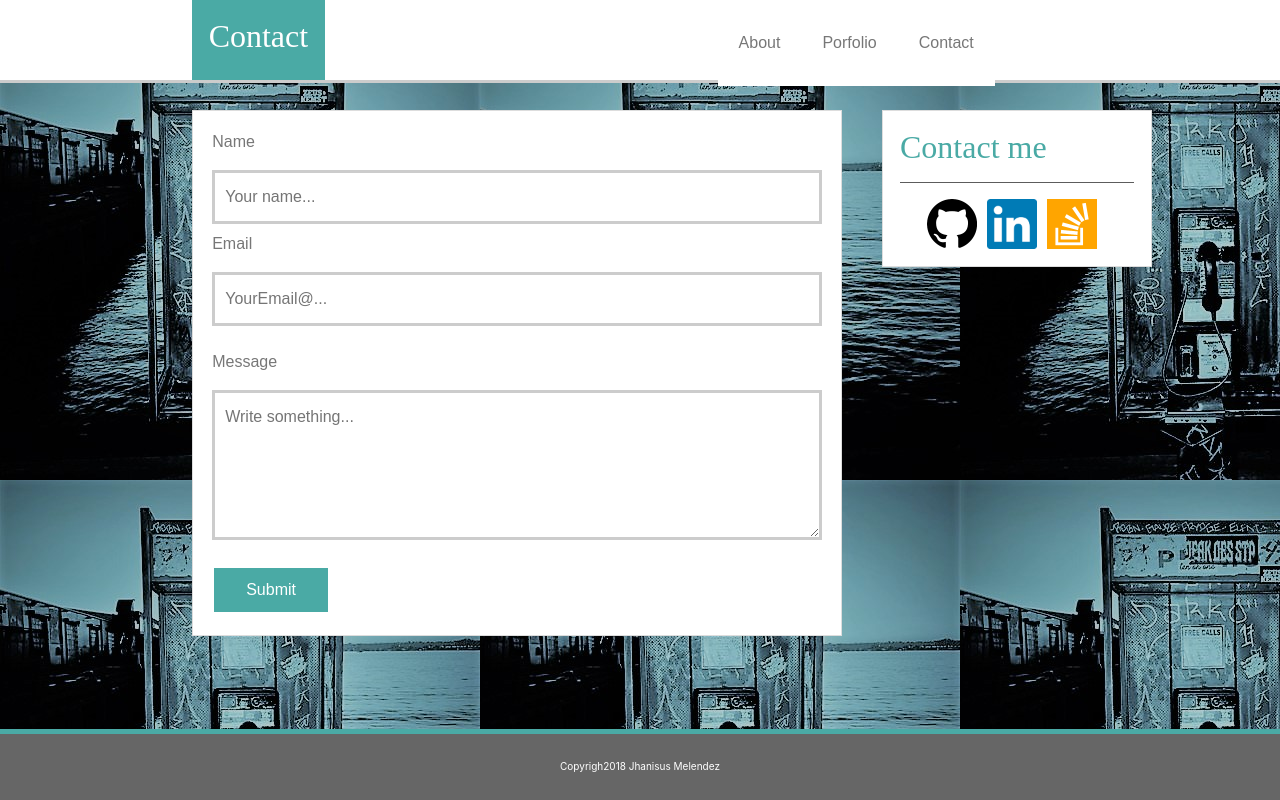
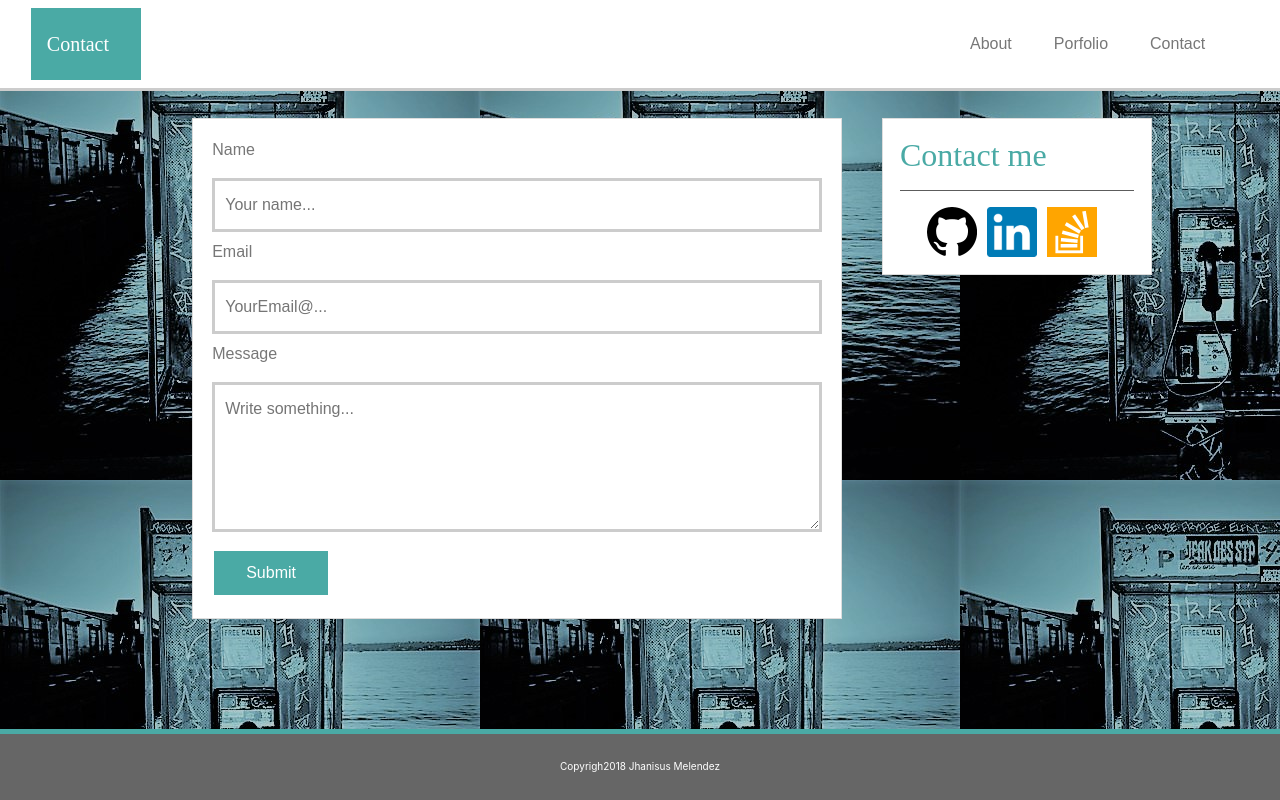
Before and after one commit to jhanisusM/Basic-Portfolio-HW02, a plain HTML site: page contact.html in a window 1280 px wide. Drawn offline with nearby package versions, Linux system fonts and the light colour scheme.

Commit message:
Nav bar added and functional in all pages

```diff
--- a/assets/css/style.css
+++ b/assets/css/style.css
@@ -16,39 +16,31 @@ body{
 
 /*Header
 ------------------------------------------------------------*/
-header{
-    color: #4aaaa5;
+#navegante{
+
+    position: relative;
     font-family: 'Vollkorn', serif;
-    overflow: hidden;
-    width: 100%;
-    float: left;
     background-color: #ffffff;
     border-bottom: 3px solid #cccccc;
 }
 
-#linkz{
+#name_t{
+    text-align: right;
+    padding: 1.3%;
+    color: white;
+    background-color: #4aaaa5;
+}
+/*Pills
+-------------------------------------------*/
+ul {
     font-family: Arial, Helvetica, sans-serif;
-    float: left;
-    text-align: center;
-    margin-left: 26.5%;
-}
-
-ul {
-    position: fixed;
-    right: 20.5%;
-    list-style-type: none;
     margin: 0;
     padding: 0;
     width: 300px;
 }
 
-li {
-    float: left;
-}
 
 li a {
-    display: block;
-    background-color:#ffffff;
     color: #777777;;
     text-align: center;
     padding: 31px 21px;
@@ -61,14 +53,7 @@ li a:hover, a:active {
     color: white;
 }
 
-#name_t{
-    margin-left: 15%;
-    float: left;
-    padding: 1.3%;
-    text-align: center;
-    color: white;
-    background-color: #4aaaa5;
-}
+
 
 /* Main body
 ------------------------------------------*/
--- a/contact.html
+++ b/contact.html
@@ -1,12 +1,18 @@
+<!DOCTYPE html>
+<html lang="en">
+
+<!DOCTYPE html>
 <html>
 
 <head>
-    <title>Contact</title>
+    <meta name="viewport" content="width=device-width, initial-scale=1">
+    <title>Jhanisus Melendez</title>
     <link rel="stylesheet" type="text/css" media="screen" href="assets/css/reset.css">
     <link rel="stylesheet" type="text/css" media="screen" href="assets/css/style.css">
     <link rel="stylesheet" href="https://maxcdn.bootstrapcdn.com/bootstrap/4.0.0/css/bootstrap.min.css" integrity="sha384-Gn5384xqQ1aoWXA+058RXPxPg6fy4IWvTNh0E263XmFcJlSAwiGgFAW/dAiS6JXm"
         crossorigin="anonymous">
     <link href="https://fonts.googleapis.com/css?family=Playfair+Display" rel="stylesheet">
+
     <style>
         input[type=text] {
             width: 100%;
@@ -50,25 +56,28 @@
 </head>
 
 <body>
-    <header>
-        <div id="name_t">
-            <h2>Contact</h2>
+    <!--Navegation bar-->
+    <nav class="navbar navbar-default navbar-static-top" id="navegante">
+        <div class="container-fluid">
+            <div class="navbar-header" id="name_t">
+                <a class="navbar-brand">Contact</a>
             </div>
-        <!--Navegation bar-->
-        <div id="linkz">
-            <ul>
-                <li>
+            <div>
+                <ul class="nav nav-pills">
+                    <li role="presentation" class="active">
                         <a href="index.html"> About </a>
                     </li>
-                <li>
+                    <li role="presentation">
                         <a href="portfolio.html"> Porfolio </a>
                     </li>
-                <li>
+                    <li role="presentation">
                         <a href="contact.html"> Contact </a>
                     </li>
                 </ul>
             </div>
-    </header>
+        </div>
+    </nav>
+
     <div>
         <section>
             <div>
@@ -110,6 +119,12 @@
         <footer>
             Copyrigh2018 Jhanisus Melendez
         </footer>
+        <script src="https://code.jquery.com/jquery-3.2.1.slim.min.js" integrity="sha384-KJ3o2DKtIkvYIK3UENzmM7KCkRr/rE9/Qpg6aAZGJwFDMVNA/GpGFF93hXpG5KkN"
+            crossorigin="anonymous"></script>
+        <script src="https://cdnjs.cloudflare.com/ajax/libs/popper.js/1.12.9/umd/popper.min.js" integrity="sha384-ApNbgh9B+Y1QKtv3Rn7W3mgPxhU9K/ScQsAP7hUibX39j7fakFPskvXusvfa0b4Q"
+            crossorigin="anonymous"></script>
+        <script src="https://maxcdn.bootstrapcdn.com/bootstrap/4.0.0/js/bootstrap.min.js" integrity="sha384-JZR6Spejh4U02d8jOt6vLEHfe/JQGiRRSQQxSfFWpi1MquVdAyjUar5+76PVCmYl"
+            crossorigin="anonymous"></script>
 </body>
 
 </html>
```
Also changed, not shown: index.html (+21 -11 lines), portfolio.html (+26 -11 lines). Lines whose indentation alone changed are shown as unchanged.
